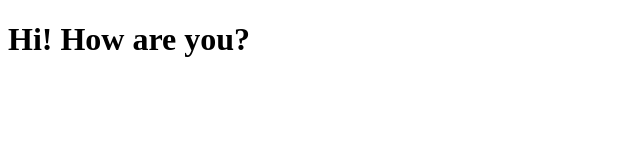
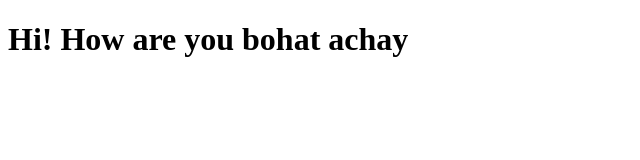
Before and after one commit to Bilalazhar992/PracticingGit, a plain HTML site: page index.html in a window 1280 px wide. Shown: the whole page, without its empty margins (0-640 px from the left). Drawn offline with Linux system fonts and the light colour scheme.

Commit message:
Addressing Merge Conflict

```diff
--- a/index.html
+++ b/index.html
@@ -6,6 +6,6 @@
     <title>Practice</title>
 </head>
 <body>
-    <h1>Hi! How are you?</h1>
+    <h1>Hi! How are you bohat achay</h1>
 </body>
 </html>
```
